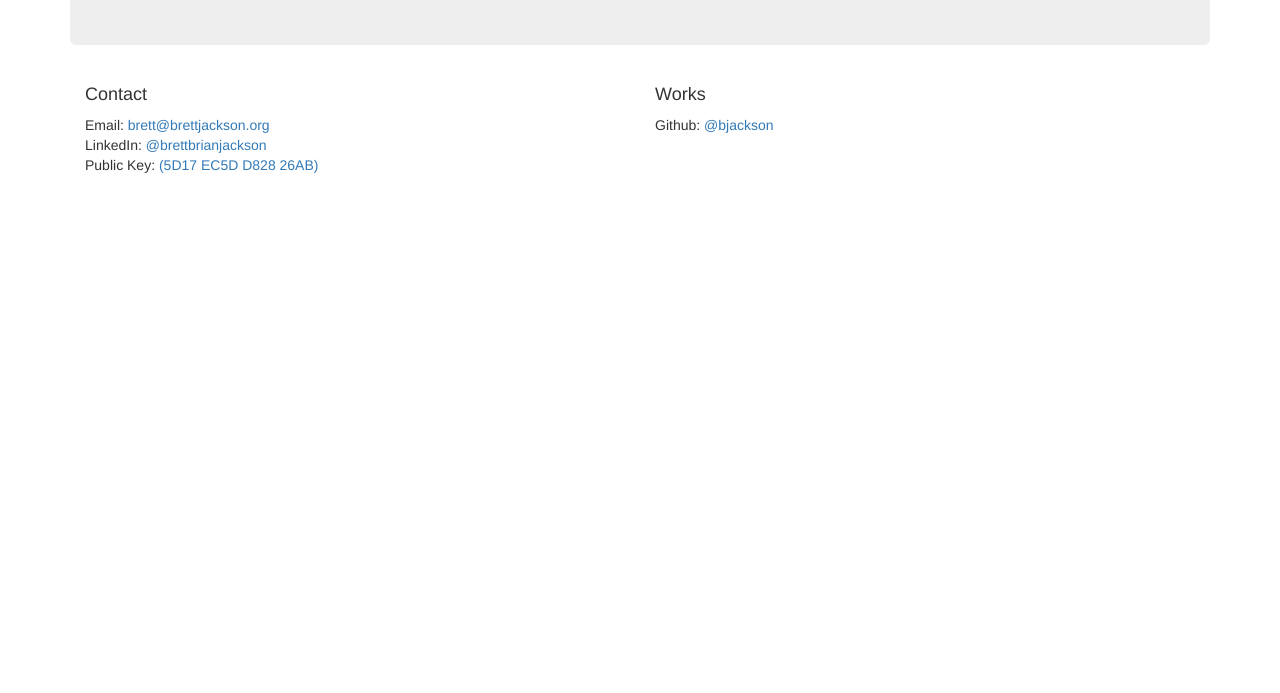
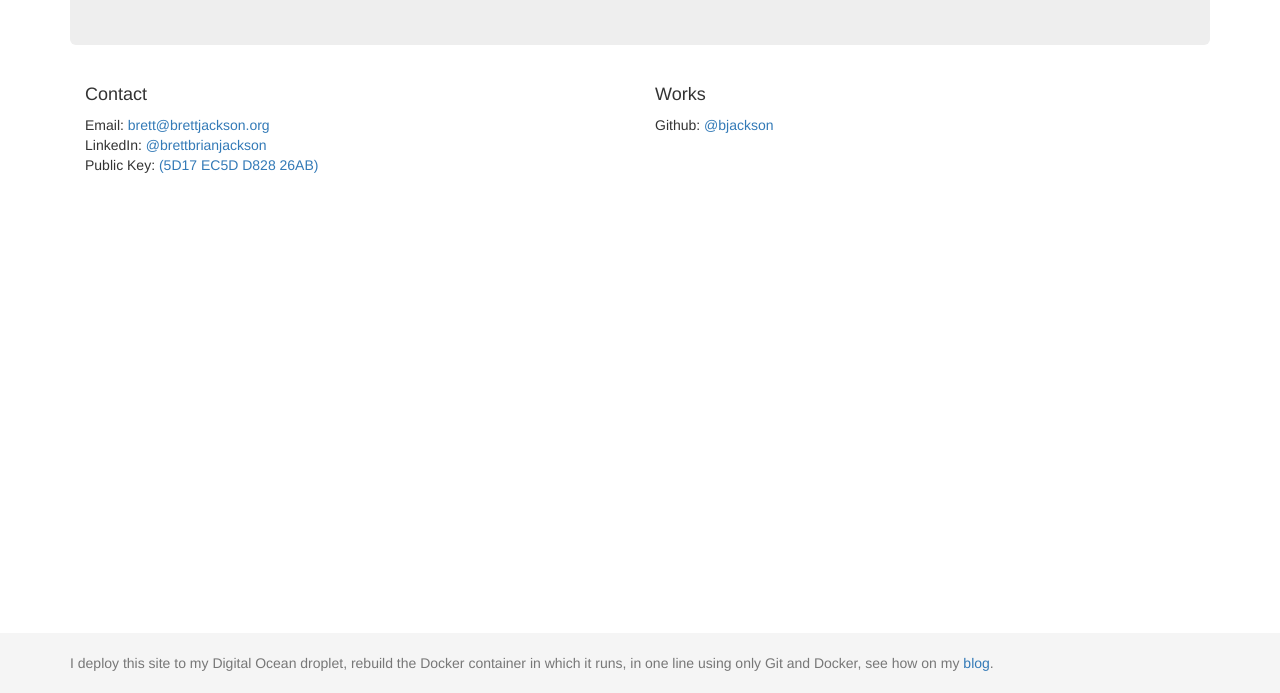
Before and after one commit to bjackson/personal, a website: page index.html in a window 1280 px wide. Shown: the part 107-800 px from the top of the page. Drawn offline with nearby package versions, Linux system fonts and the light colour scheme.

Commit message:
added footer with link to blog post

```diff
--- a/index.html
+++ b/index.html
@@ -15,6 +15,27 @@
           display:inline-block;
           vertical-align:middle;
           margin-right:-4px;
+      }
+    </style>
+    <style>
+      /* Sticky footer styles
+      -------------------------------------------------- */
+      html {
+        position: relative;
+        min-height: 100%;
+      }
+      body {
+        /* Margin bottom by footer height */
+        margin-bottom: 60px;
+      }
+      .footer {
+        position: absolute;
+        bottom: 0;
+        width: 100%;
+        /* Set the fixed height of the footer here */
+        height: 60px;
+        line-height: 60px; /* Vertically center the text there */
+        background-color: #f5f5f5;
       }
     </style>
   </head>
@@ -57,6 +78,16 @@
       </div>
     </div>
 
+    <footer class="footer">
+      <div class="container">
+        <span class="text-muted">
+          I deploy this site to my Digital Ocean droplet, rebuild the Docker
+          container in which it runs, in one line using only Git and Docker, see
+          how on my <a href="https://blog.brettjackson.org/continuous-deployment-with-git-and-docker/">blog</a>.
+        </span>
+      </div>
+    </footer>
+
     <!-- Start of StatCounter Code for Default Guide -->
     <script type="text/javascript">
     var sc_project=9780656;
```
